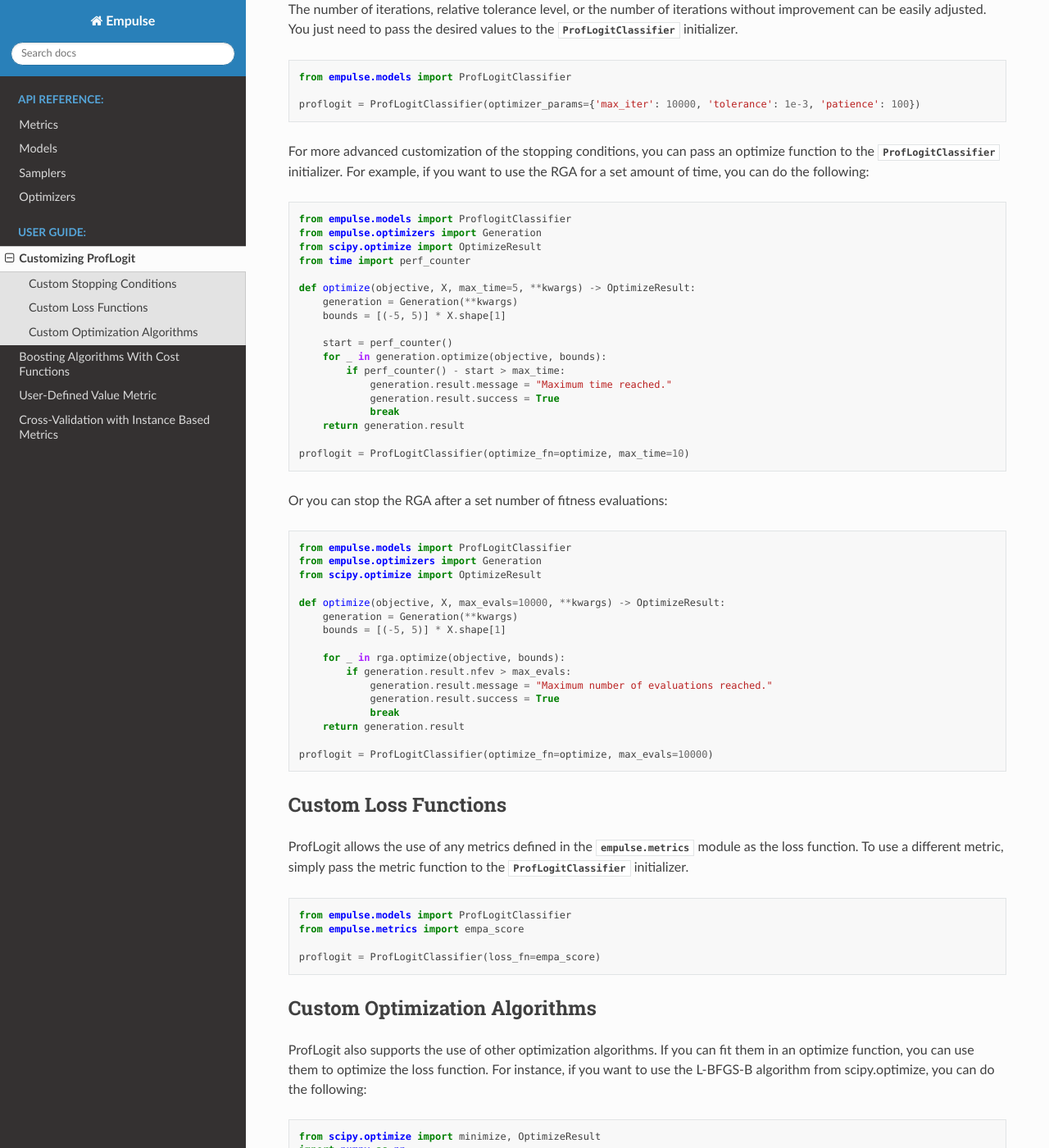
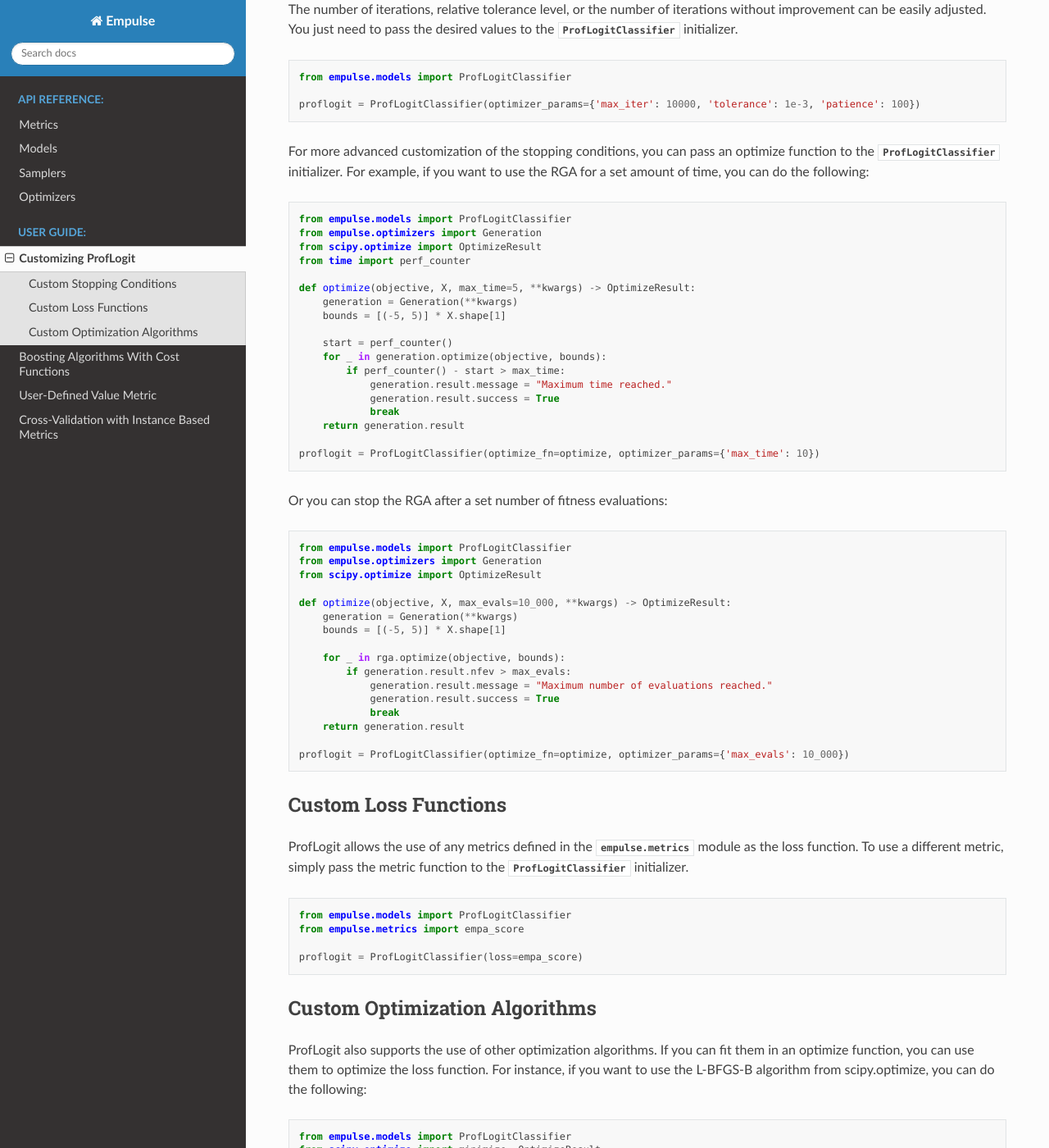
Before and after one commit to ShimantoRahman/empulse, a Sphinx documentation site: the page built from docs/guide/proflogit.rst, in a window 1280 px wide and 1400 px high, scrolled down 336 px. Shown: the whole window at 82% size. Built offline with Sphinx 7.4.7 and the Read the Docs theme 3.1.0, drawn with Linux system fonts in a browser that asks for light colours; some of the changed text lies outside the part shown.

Commit message:
Add automatic testing for user guide code; Fix user guide code

```diff
--- a/docs/guide/proflogit.rst
+++ b/docs/guide/proflogit.rst
@@ -29,7 +29,7 @@ For example, if you want to use the RGA for a set amount of time, you can do the
 
 .. code-block:: python
 
-    from empulse.models import ProflogitClassifier
+    from empulse.models import ProfLogitClassifier
     from empulse.optimizers import Generation
     from scipy.optimize import OptimizeResult
     from time import perf_counter
@@ -46,7 +46,7 @@ For example, if you want to use the RGA for a set amount of time, you can do the
                 break
         return generation.result
 
-    proflogit = ProfLogitClassifier(optimize_fn=optimize, max_time=10)
+    proflogit = ProfLogitClassifier(optimize_fn=optimize, optimizer_params={'max_time': 10})
 
 Or you can stop the RGA after a set number of fitness evaluations:
 
@@ -56,7 +56,7 @@ Or you can stop the RGA after a set number of fitness evaluations:
     from empulse.optimizers import Generation
     from scipy.optimize import OptimizeResult
 
-    def optimize(objective, X, max_evals=10000, **kwargs) -> OptimizeResult:
+    def optimize(objective, X, max_evals=10_000, **kwargs) -> OptimizeResult:
         generation = Generation(**kwargs)
         bounds = [(-5, 5)] * X.shape[1]
 
@@ -67,7 +67,7 @@ Or you can stop the RGA after a set number of fitness evaluations:
                 break
         return generation.result
 
-    proflogit = ProfLogitClassifier(optimize_fn=optimize, max_evals=10000)
+    proflogit = ProfLogitClassifier(optimize_fn=optimize, optimizer_params={'max_evals': 10_000})
 
 Custom Loss Functions
 ---------------------
@@ -81,7 +81,7 @@ simply pass the metric function to the :class:`~empulse.models.ProfLogitClassifi
     from empulse.models import ProfLogitClassifier
     from empulse.metrics import empa_score
 
-    proflogit = ProfLogitClassifier(loss_fn=empa_score)
+    proflogit = ProfLogitClassifier(loss=empa_score)
 
 Custom Optimization Algorithms
 ------------------------------
@@ -92,6 +92,7 @@ For instance, if you want to use the L-BFGS-B algorithm from scipy.optimize, you
 
 .. code-block:: python
 
+    from empulse.models import ProfLogitClassifier
     from scipy.optimize import minimize, OptimizeResult
     import numpy as np
 
@@ -119,6 +120,7 @@ You can also use unbounded optimization algorithms like BFGS:
 
 .. code-block:: python
 
+    from empulse.models import ProfLogitClassifier
     from scipy.optimize import minimize, OptimizeResult
     import numpy as np
 
```
Also changed, not shown: 1 other file.
